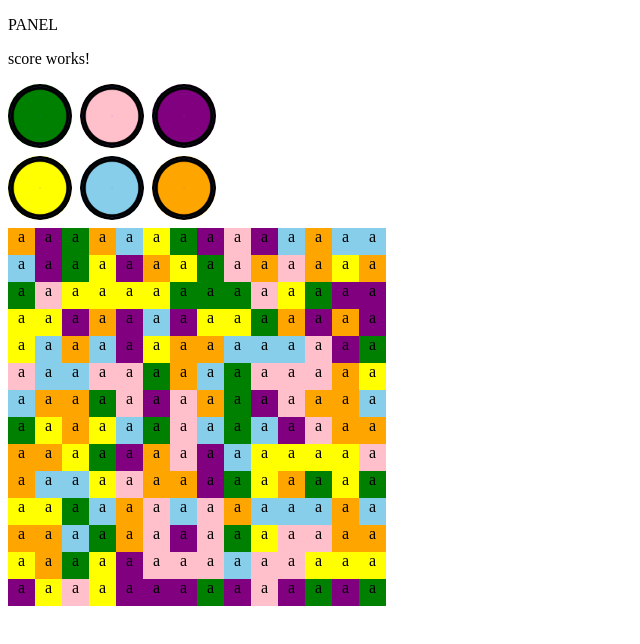
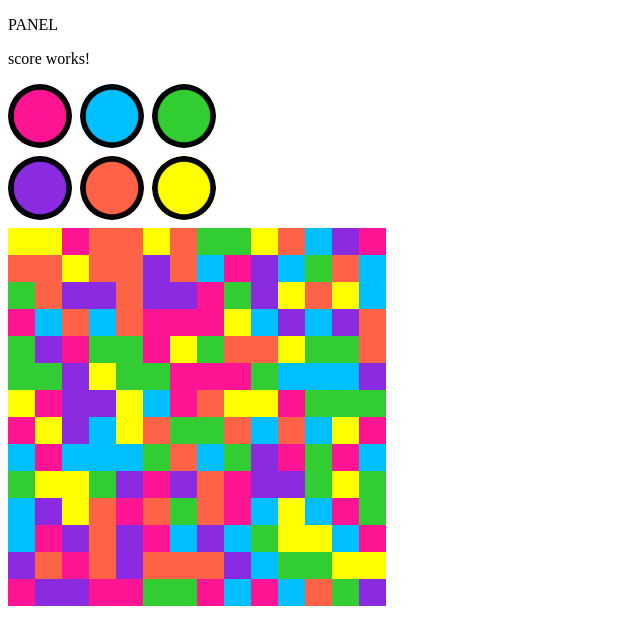
Before and after one commit to DekoCro/Drench-Game, an Angular app: page / in a window 1280 px wide. Shown: the top 644 px of the page, without its empty margins (0-640 px from the left). Built offline with nearby package versions, Linux system fonts and the light colour scheme.

Commit message:
Main field selected

```diff
--- a/src/app/app.component.html
+++ b/src/app/app.component.html
@@ -4,4 +4,4 @@
 <app-panel>
 </app-panel>
 
-<app-board></app-board>
+<app-board [field]="aaaads"></app-board>
--- a/src/app/app.component.ts
+++ b/src/app/app.component.ts
@@ -6,5 +6,6 @@ import { Component } from '@angular/core';
   styleUrls: ['./app.component.scss']
 })
 export class AppComponent {
-  title = 'minigame';
+  title = 'drench game';
+
 }
--- a/src/app/board/board.component.html
+++ b/src/app/board/board.component.html
@@ -1,6 +1,5 @@
-<section>
-  <div *ngFor="let randomColor of randomColors" [ngStyle]="{background: randomColor }">a</div>
+<section #field (click)="play()">
+  <div *ngFor="let color of randomColors" [ngStyle]="{background: color }" #divs></div>
 </section>
 
-
-<!--<button [ngStyle]="{background: 'red'}">Button</button> -->
+<p *ngFor="let k of bla"> {{k}} </p>
--- a/src/app/board/board.component.ts
+++ b/src/app/board/board.component.ts
@@ -1,5 +1,4 @@
-import { COLORS } from './../colors';
-import { Component, OnInit } from '@angular/core';
+import { Component, OnInit, Input, ViewChildren, QueryList } from '@angular/core';
 import { RandomService } from '../random.service';
 
 @Component({
@@ -9,15 +8,30 @@ import { RandomService } from '../random.service';
 })
 export class BoardComponent implements OnInit {
 
+  @Input() field: string;
+  @ViewChildren('divs') divs: QueryList<any>;
+
   constructor(private service: RandomService) {}
 
   randomColors: string[] = this.service.randomColors;
+  mainField;
+
+  getDrenchField() {
+    this.mainField = this.divs.first.nativeElement;
+    console.log(this.mainField);
+  }
+
+  play(){
+    this.mainField.innerHTML = "1";
+  }
 
   ngOnInit() {
-    this.service.generateNumbers();
     this.service.generateBoard();
-
     console.log(this.randomColors);
     console.log(this.service.randomNumbers);
   }
+
+  ngAfterViewInit(){
+    this.getDrenchField();
+  }
 }
--- a/src/app/colors.ts
+++ b/src/app/colors.ts
@@ -1,8 +1,8 @@
 export const COLORS: string[] = [
-    "green",
-    "pink",
-    "purple",
-    "yellow",
-    "skyblue",
-    "orange"
+    "#FF1493",
+    "#00BFFF",
+    "#32CD32",
+    "#8A2BE2",
+    "#FF6347",
+    "#FFFF00"
 ]
--- a/src/app/panel/panel.component.ts
+++ b/src/app/panel/panel.component.ts
@@ -1,4 +1,4 @@
-import { RandomService } from './../random.service';
+import { COLORS } from './../colors';
 import { Component, OnInit } from '@angular/core';
 
 @Component({
@@ -8,9 +8,9 @@ import { Component, OnInit } from '@angular/core';
 })
 export class PanelComponent implements OnInit {
 
-  constructor(private service: RandomService) { }
+  constructor() { }
 
-  colors: string[] = this.service.allColors;
+  colors: string[] = COLORS;
   clickedColor;
 
   getColor(color: string) {
--- a/src/app/random.service.ts
+++ b/src/app/random.service.ts
@@ -6,11 +6,9 @@ import { COLORS } from './colors';
 })
 export class RandomService {
 
-  unit: string = '27px';
   x: number = 14;
   y: number = 14;
   numOfFields: number = this.x * this.y;
-  allColors = COLORS;
   randomNumbers: number[] = [];
   randomColors: string[] = [];
 
@@ -22,6 +20,8 @@ export class RandomService {
   }
 
   generateBoard() {
+    this.generateNumbers();
+
     this.randomNumbers.forEach(i => {
       switch(i) {
         case 1:
```
